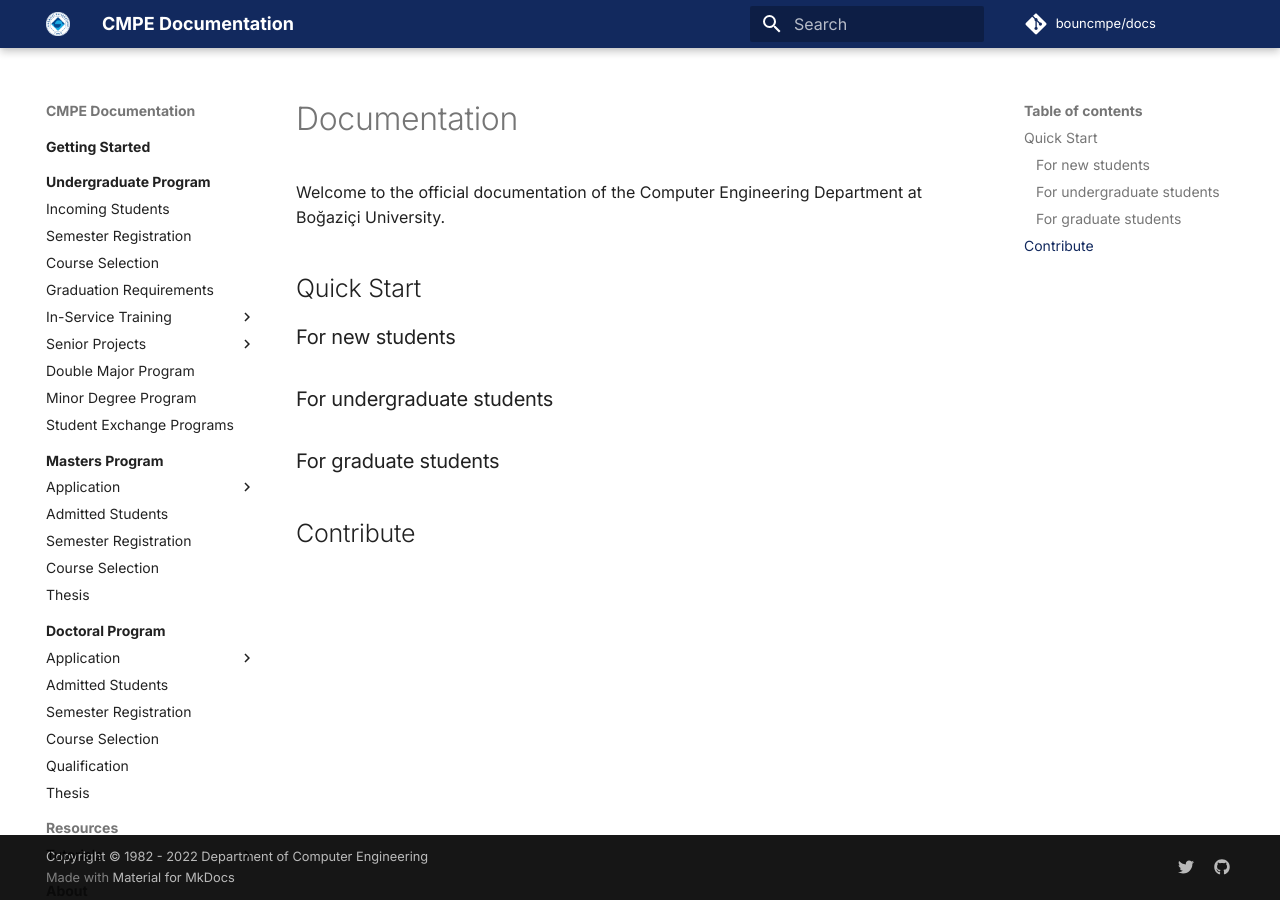
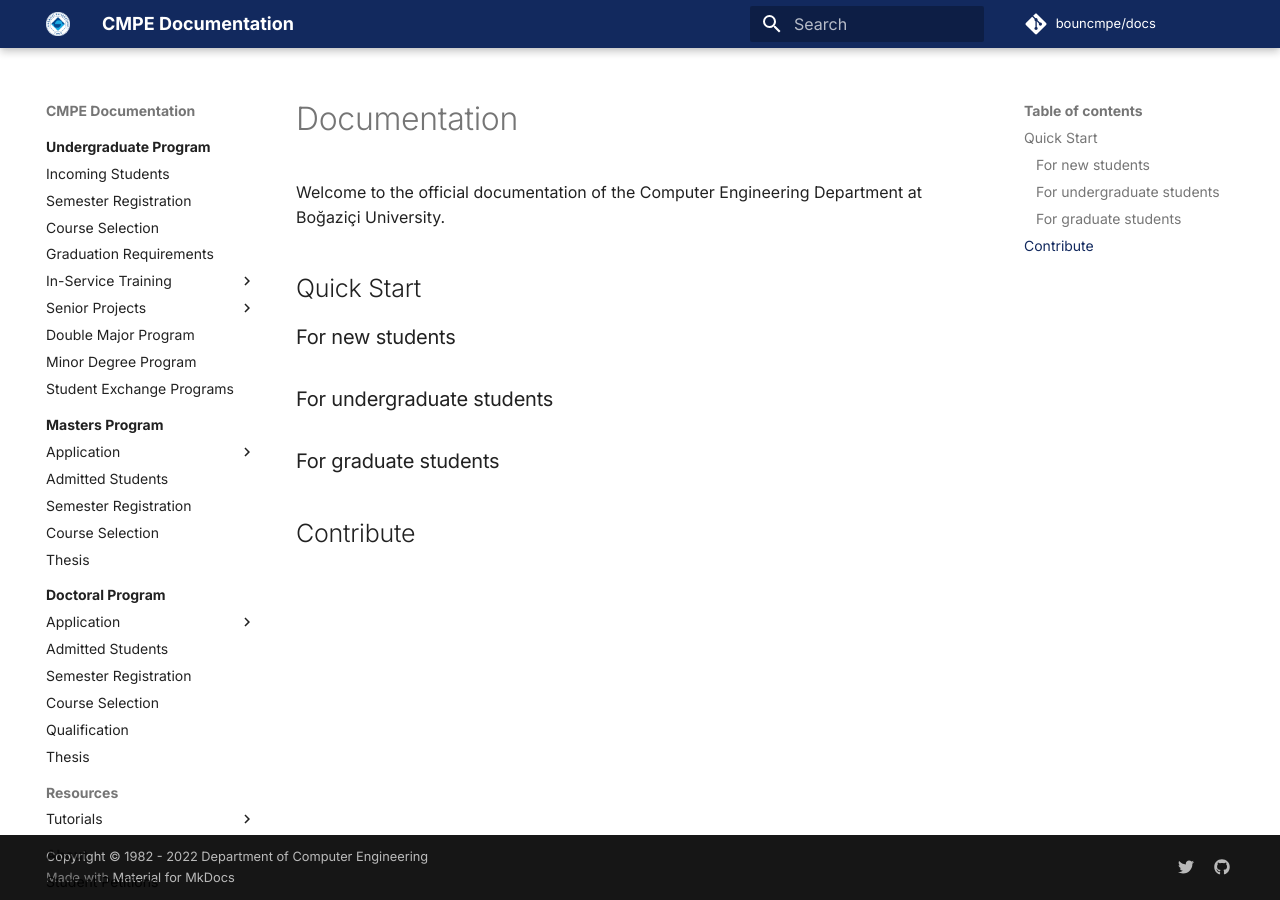
Before and after one commit to bouncmpe/docs, an MkDocs documentation site: the page built from content/index.md, in a window 1280 px wide. Built offline with MkDocs 1.6.1 and Material for MkDocs 9.7.7, drawn with Linux system fonts in a browser that asks for light colours; comment, search, counter and statistics services are not loaded.

Commit message:
Remove Getting Started
Signed-off-by: Dogan Ulus <doganulus@gmail.com>

```diff
--- a/mkdocs.yml
+++ b/mkdocs.yml
@@ -65,9 +65,6 @@ extra_css:
   - assets/stylesheets/extra.css
 
 nav:
-  - Getting Started:
-      - getting-started/index.md
-
   - Undergraduate Program:
       - undergraduate/index.md
       - Incoming Students: undergraduate/incoming-students.md
```
Also changed, not shown: content/getting-started/index.md (deleted, +0 -1 lines).
